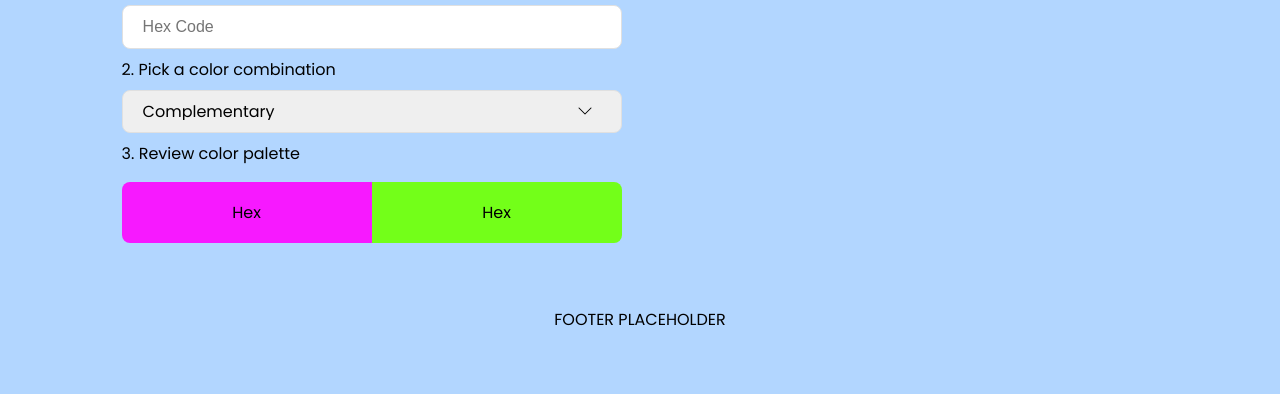
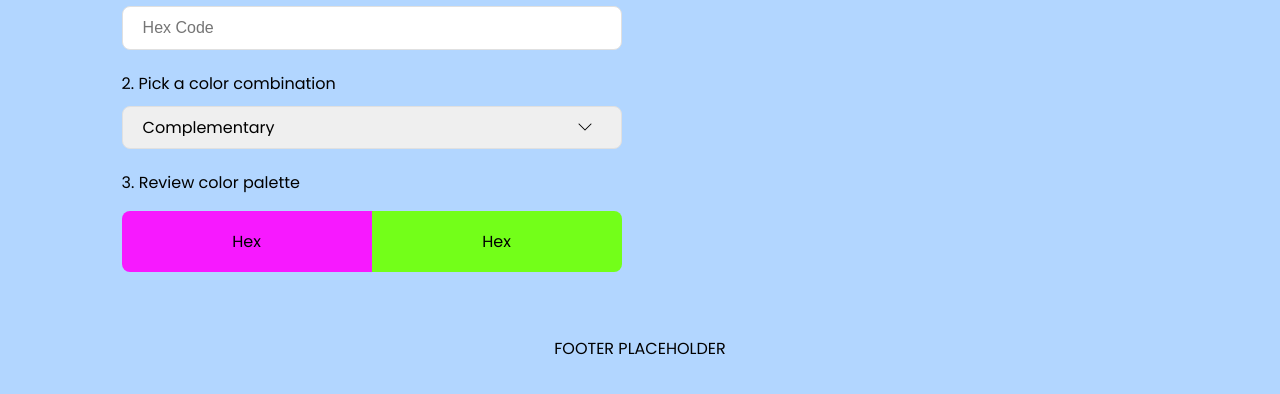
Before and after one commit to chingu-voyages/v49-tier1-team-03, a plain HTML site: page index.html in a window 1280 px wide. Shown: the part 314-708 px from the top of the page. Drawn offline with Linux system fonts and the light colour scheme; a script that the page names is missing.

Commit message:
adjust the margin top and bottom for the imputs

```diff
--- a/styles.css
+++ b/styles.css
@@ -93,7 +93,7 @@ input,
 select {
   width: 90vw;
   font-size: 1rem;
-  margin: 0.5rem auto;
+  margin: 0.6rem 0 1.3rem;
   display: block;
   outline: none;
   padding: 0.75rem 1.25rem;
```
